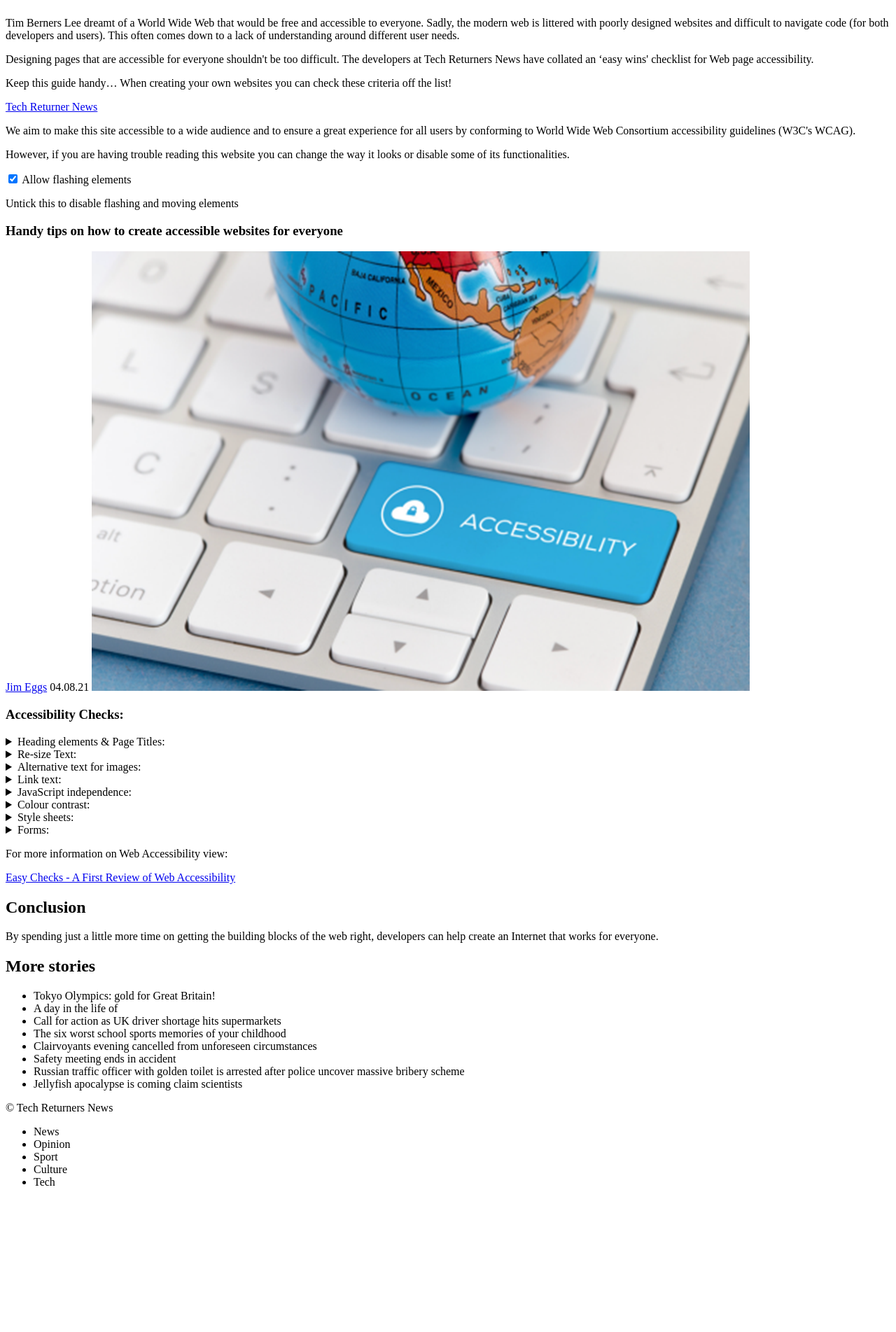
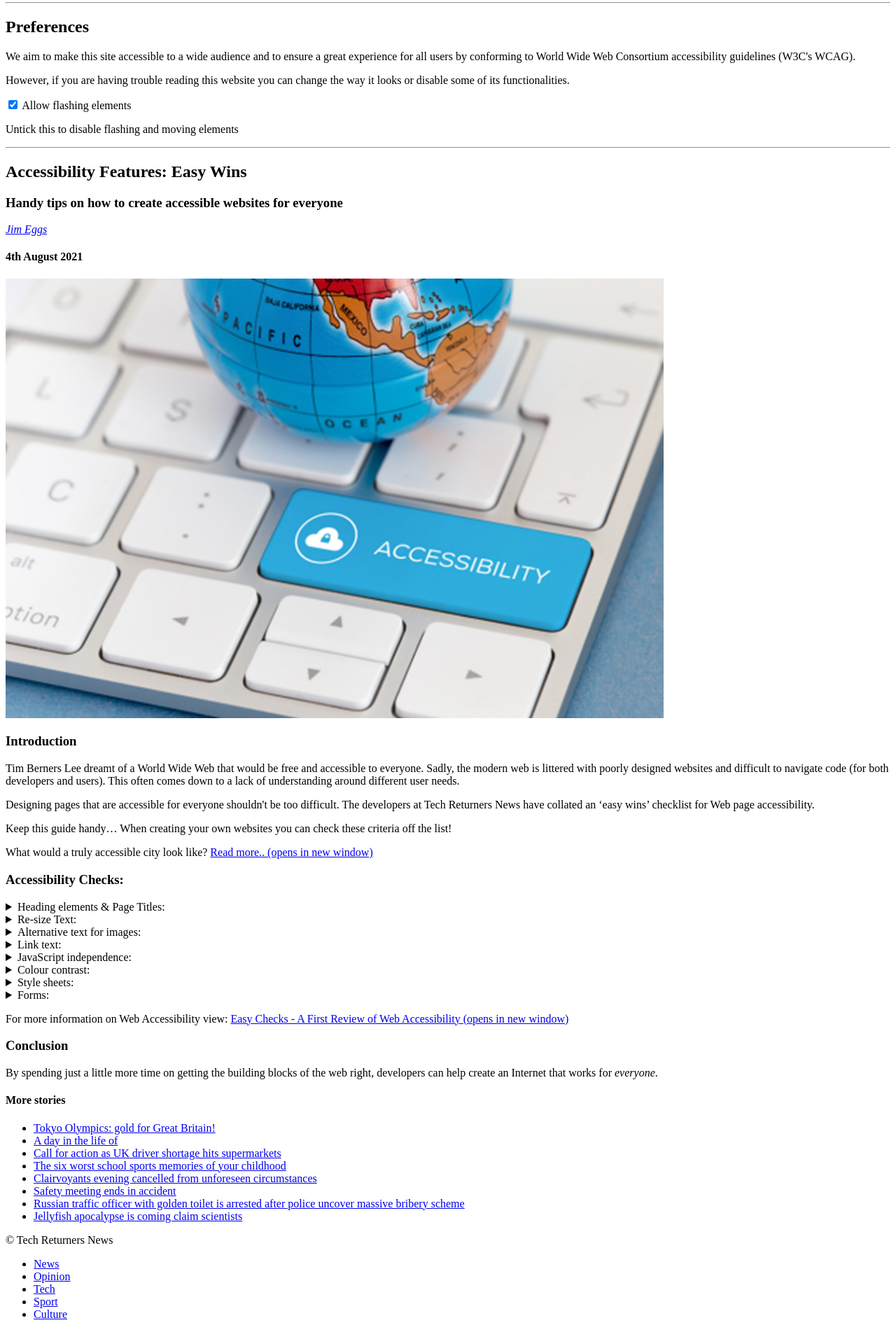
Before and after one commit to netcam22/-Accessibility-and-Semantic-HTML, a plain HTML site: page index.html in a window 1280 px wide. Shown: the part 263-2166 px from the top of the page at 70% size. Before the commit the page ends 1977 px from the top, so only its background shows below. Drawn offline with Linux system fonts and the light colour scheme.

Commit message:
refactor: update a tags and aria labels

```diff
--- a/index.html
+++ b/index.html
@@ -3,28 +3,64 @@
   <head>
     <meta charset="UTF-8" />
     <meta name="viewport" content="width=device-width, initial-scale=1.0" />
-    <title>Accessibility Features:Easy Wins</title>
+    <title>Tech Returner News</title>
   </head>
   <body>
     <header>
-      <nav>
+      <a target="_self" href="index.html">Tech Returner News</a>
+      <nav aria-label="primary">
         <ul>
-          <li>News</li>
-          <li>Opinion</li>
-          <li>Tech</li>
-          <li>Sport</li>
-          <li>Culture</li>
-          <li>About</li>
-          <li>Lifestyle</li>
-          <li>Jobs</li>
+          <li><a href="#">News</a></li>
+          <li><a href="#">Opinion</a></li>
+          <li><a href="#">Tech</a></li>
+          <li><a href="#">Sport</a></li>
+          <li><a href="#">Culture</a></li>
+          <li><a href="#">About</a></li>
+          <li><a href="#">Lifestyle</a></li>
+          <li><a href="#">Jobs</a></li>
         </ul>
       </nav>
     </header>
     <main>
-      <h1>Accessibility Features:Easy Wins</h1>
-      <section>
-        <h2>Introduction</h2>
+      <h1>Accessibility Features: Easy Wins</h1>
+      <section aria-labelledby="pref">
+        <hr />
+        <h2 id="pref">Preferences</h2>
+        <p>
+          We aim to make this site accessible to a wide audience and to ensure a
+          great experience for all users by conforming to World Wide Web
+          Consortium accessibility guidelines (W3C&apos;s WCAG).
+        </p>
+        <p>
+          However, if you are having trouble reading this website you can change
+          the way it looks or disable some of its functionalities.
+        </p>
+        <input type="checkbox" id="flashing" name="flashing-elements" checked />
+        <label for="flashing">Allow flashing elements</label>
+        <p>Untick this to disable flashing and moving elements</p>
+        <hr />
+      </section>
       <article>
+        <h2>Accessibility Features: Easy Wins</h2>
+        <section aria-labelledby="handy">
+          <h3 id="handy">
+            Handy tips on how to create accessible websites for everyone
+          </h3>
+          <address>
+            <a
+              target="_blank"
+              aria-label="send email"
+              href="mailto:jimmy.eggs@hotmail.com"
+              >Jim Eggs</a
+            >
+          </address>
+          <h4><time datetime="04.08.21">4th August 2021</time></h4>
+          <img
+            src="accessibility-image.png"
+            alt="globe and keyboard illustrating accessibility concept" />
+        </section>
+        <section aria-labelledby="intro">
+          <h3 id="intro">Introduction</h3>
           <p>
             Tim Berners Lee dreamt of a World Wide Web that would be free and
             accessible to everyone. Sadly, the modern web is littered with
@@ -33,37 +69,21 @@
             understanding around different user needs.
           </p>
           <p>
-            Designing pages that are accessible for everyone shouldn't be too
-            difficult. The developers at Tech Returners News have collated an
-            ‘easy wins' checklist for Web page accessibility.
+            Designing pages that are accessible for everyone shouldn&apos;t be
+            too difficult. The developers at Tech Returners News have collated
+            an &lsquo;easy wins&rsquo; checklist for Web page accessibility.
           </p>
           <p>
             Keep this guide handy… When creating your own websites you can check
             these criteria off the list!
           </p>
-        </article>
-        <a target="_self" href="index.html">Tech Returner News</a>
+          <p>
+            What would a truly accessible city look like?
+            <a target="_blank" href="#"> Read more.. (opens in new window)</a>
+          </p>
         </section>
-      <section>
-        <p>
-          We aim to make this site accessible to a wide audience and to ensure a
-          great experience for all users by conforming to World Wide Web
-          Consortium accessibility guidelines (W3C's WCAG).
-        </p>
-        <p>
-          However, if you are having trouble reading this website you can change
-          the way it looks or disable some of its functionalities.
-        </p>
-        <input type="checkbox" checked id="flashing" name="flashing-elements" />
-        <label for="flashing">Allow flashing elements</label>
-        <p>Untick this to disable flashing and moving elements</p>
-        <h3>Handy tips on how to create accessible websites for everyone</h3>
-        <a target="_blank" href="mailto:jimmy.eggs@hotmail.com">Jim Eggs</a
-        >&nbsp;04.08.21 <img src = "accessibility-image.png" alt = "globe and
-        keyboard illustrating accessibility concept"
-      </section>
-      <section>
-        <h3>Accessibility Checks:</h3>
+        <section aria-labelledby="checks">
+          <h3 id="checks">Accessibility Checks:</h3>
           <details>
             <summary>Heading elements & Page Titles:</summary>
             HTML heading elements have been used to represent page structure,
@@ -72,10 +92,10 @@
           </details>
           <details>
             <summary>Re-size Text:</summary>
-          You can vary text size by using your browser's text resize settings
-          (through Options or Preferences), text-only zoom, page zoom (which
-          also zooms images, buttons etc) without incurring styling issues /
-          text over-lapping or being cut off the page.
+            You can vary text size by using your browser&apos;s text resize
+            settings (through Options or Preferences), text-only zoom, page zoom
+            (which also zooms images, buttons etc) without incurring styling
+            issues / text over-lapping or being cut off the page.
           </details>
           <details>
             <summary>Alternative text for images:</summary>
@@ -84,20 +104,20 @@
           <details>
             <summary>Link text:</summary>
             All hyperlinks should make sense when read out of context, and
-          hyperlinks are clearly presented in a different text style from normal
-          body text. If a link opens in a new browser page, it has been labelled
-          as doing so.
+            hyperlinks are clearly presented in a different text style from
+            normal body text. If a link opens in a new browser page, it has been
+            labelled as doing so.
           </details>
           <details>
             <summary>JavaScript independence:</summary>
             Where JavaScript or other scripts are used for navigation or
-          functionality, an alternative mechanism has been put in place in case
-          your browser does not support these scripts.
+            functionality, an alternative mechanism has been put in place in
+            case your browser does not support these scripts.
           </details>
           <details>
             <summary>Colour contrast:</summary>
-          has been checked for text and background colour combinations to ensure
-          that the contrast is sufficient and I have also ensured that
+            has been checked for text and background colour combinations to
+            ensure that the contrast is sufficient and I have also ensured that
             information is not referenced by colour alone.
           </details>
           <details>
@@ -112,43 +132,67 @@
             themselves are clickable, increasing the target area and making it
             easier to select small radio buttons of checkboxes.
           </details>
-        <p>For more information on Web Accessibility view:</p>
-        <a href="#">Easy Checks - A First Review of Web Accessibility</a>
+          <p>
+            For more information on Web Accessibility view:
+            <a target="_blank" href="#"
+              >Easy Checks - A First Review of Web Accessibility (opens in new
+              window)
+            </a>
+          </p>
         </section>
-      <section>
-        <h2>Conclusion</h2>
+        <section aria-labelledby="concl">
+          <h3 id="concl">Conclusion</h3>
           <p>
-          By spending just a little more time on getting the building blocks of
-          the web right, developers can help create an Internet that works for
-          everyone.
+            By spending just a little more time on getting the building blocks
+            of the web right, developers can help create an Internet that works
+            for <em>everyone</em>.
           </p>
-        <h2>More stories</h2>
         </section>
+      </article>
       <aside>
+        <h4>More stories</h4>
         <ul>
-          <li>Tokyo Olympics: gold for Great Britain!</li>
-          <li>A day in the life of</li>
-          <li>Call for action as UK driver shortage hits supermarkets</li>
-          <li>The six worst school sports memories of your childhood</li>
-          <li>Clairvoyants evening cancelled from unforeseen circumstances</li>
-          <li>Safety meeting ends in accident</li>
+          <li><a href="#">Tokyo Olympics: gold for Great Britain!</a></li>
+          <li><a href="#">A day in the life of</a></li>
           <li>
-            Russian traffic officer with golden toilet is arrested after police
-            uncover massive bribery scheme
+            <a href="#"
+              >Call for action as UK driver shortage hits supermarkets</a
+            >
           </li>
-          <li>Jellyfish apocalypse is coming claim scientists</li>
+          <li>
+            <a href="#"
+              >The six worst school sports memories of your childhood</a
+            >
+          </li>
+          <li>
+            <a href="#"
+              >Clairvoyants evening cancelled from unforeseen circumstances</a
+            >
+          </li>
+          <li><a href="#">Safety meeting ends in accident</a></li>
+          <li>
+            <a href="#"
+              >Russian traffic officer with golden toilet is arrested after
+              police uncover massive bribery scheme</a
+            >
+          </li>
+          <li>
+            <a href="#">Jellyfish apocalypse is coming claim scientists</a>
+          </li>
         </ul>
       </aside>
     </main>
     <footer>
       &copy; Tech Returners News
+      <nav aria-label="secondary">
         <ul>
-        <li>News</li>
-        <li>Opinion</li>
-        <li>Sport</li>
-        <li>Culture</li>
-        <li>Tech</li>
+          <li><a href="#">News</a></li>
+          <li><a href="#">Opinion</a></li>
+          <li><a href="#">Tech</a></li>
+          <li><a href="#">Sport</a></li>
+          <li><a href="#">Culture</a></li>
         </ul>
+      </nav>
     </footer>
   </body>
 </html>
```
Lines whose indentation alone changed are shown as unchanged.
